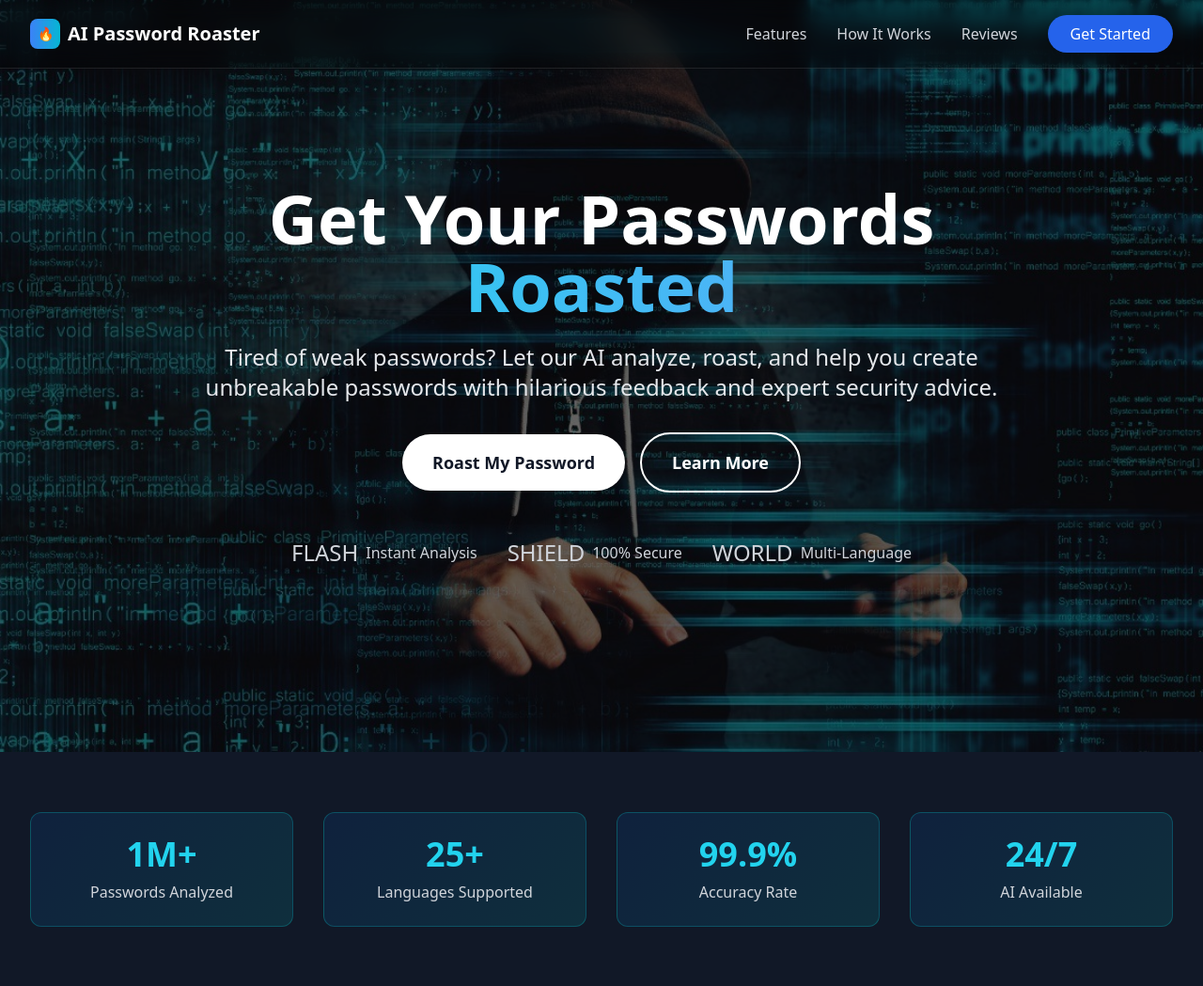
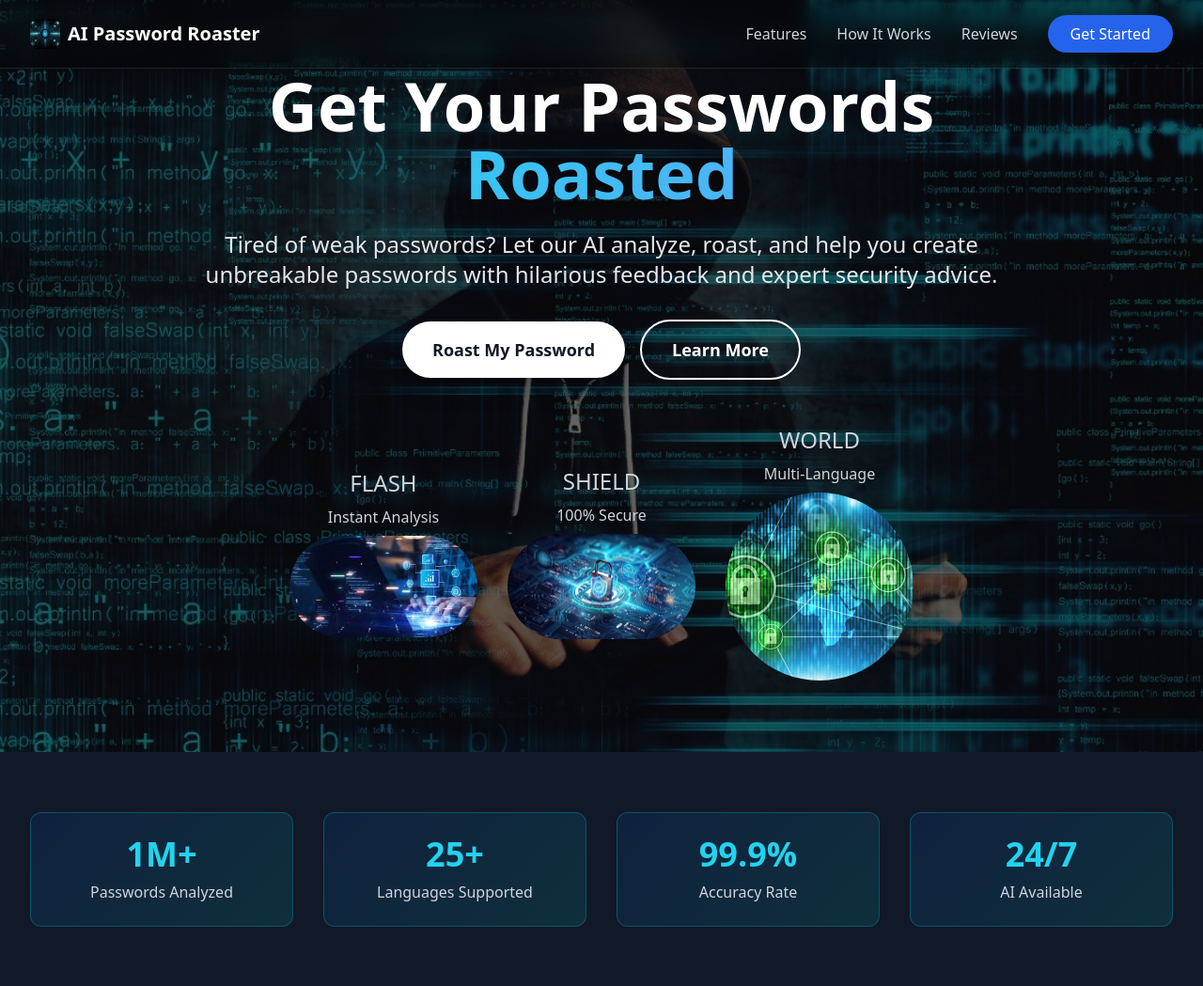
Before and after one commit to Edwin420s/Password-Roast-AI, a Flask app: page / in a window 1280 px wide. Shown: the top 1049 px of the page at 94% size. Run offline with Flask 3, Linux system fonts and the light colour scheme; some libraries are stand-ins or nearby versions.

Commit message:
Initial commit

```diff
--- a/FRONTEND/templates/landing.html
+++ b/FRONTEND/templates/landing.html
@@ -67,8 +67,8 @@
         <div class="max-w-7xl mx-auto px-4 sm:px-6 lg:px-8">
             <div class="flex justify-between items-center py-4">
                 <div class="flex items-center space-x-2">
-                    <div class="w-8 h-8 bg-gradient-to-r from-blue-500 to-cyan-500 rounded-lg flex items-center justify-center">
-                        <span class="text-white font-bold text-sm">🔥</span>
+                    <div class="w-8 h-8 rounded-lg overflow-hidden flex items-center justify-center">
+                        <img src="/static/images/pc2.jpeg" alt="Logo" class="w-full h-full object-cover">
                     </div>
                     <span class="text-xl font-bold text-white">AI Password Roaster</span>
                 </div>
@@ -105,17 +105,20 @@
                     </a>
                 </div>
                 <div class="flex justify-center items-center space-x-8 text-gray-300">
-                    <div class="flex items-center space-x-2">
+                    <div class="flex flex-col items-center space-y-2">
                         <span class="text-2xl">FLASH</span>
                         <span>Instant Analysis</span>
+                        <img src="/static/images/pc3.jpg" alt="Curved Image" class="mt-2 max-w-full h-auto rounded-full object-contain" style="max-width: 200px;">
                     </div>
-                    <div class="flex items-center space-x-2">
+                    <div class="flex flex-col items-center space-y-2">
                         <span class="text-2xl">SHIELD</span>
                         <span>100% Secure</span>
+                        <img src="/static/images/pc4.webp" alt="Curved Image" class="mt-2 max-w-full h-auto rounded-full object-contain" style="max-width: 200px;">
                     </div>
-                    <div class="flex items-center space-x-2">
+                    <div class="flex flex-col items-center space-y-2">
                         <span class="text-2xl">WORLD</span>
                         <span>Multi-Language</span>
+                        <img src="/static/images/pc5.png" alt="Curved Image" class="mt-2 max-w-full h-auto rounded-full object-contain" style="max-width: 200px;">
                     </div>
                 </div>
             </div>
```
Also changed, not shown: FRONTEND/pics/pc3.jpg (added), FRONTEND/pics/pc4.webp (added), FRONTEND/pics/pc5.png (added), FRONTEND/static/images/pc2.jpeg (added), FRONTEND/static/images/pc3.jpg (added), FRONTEND/static/images/pc4.webp (added), FRONTEND/static/images/pc5.png (added).
